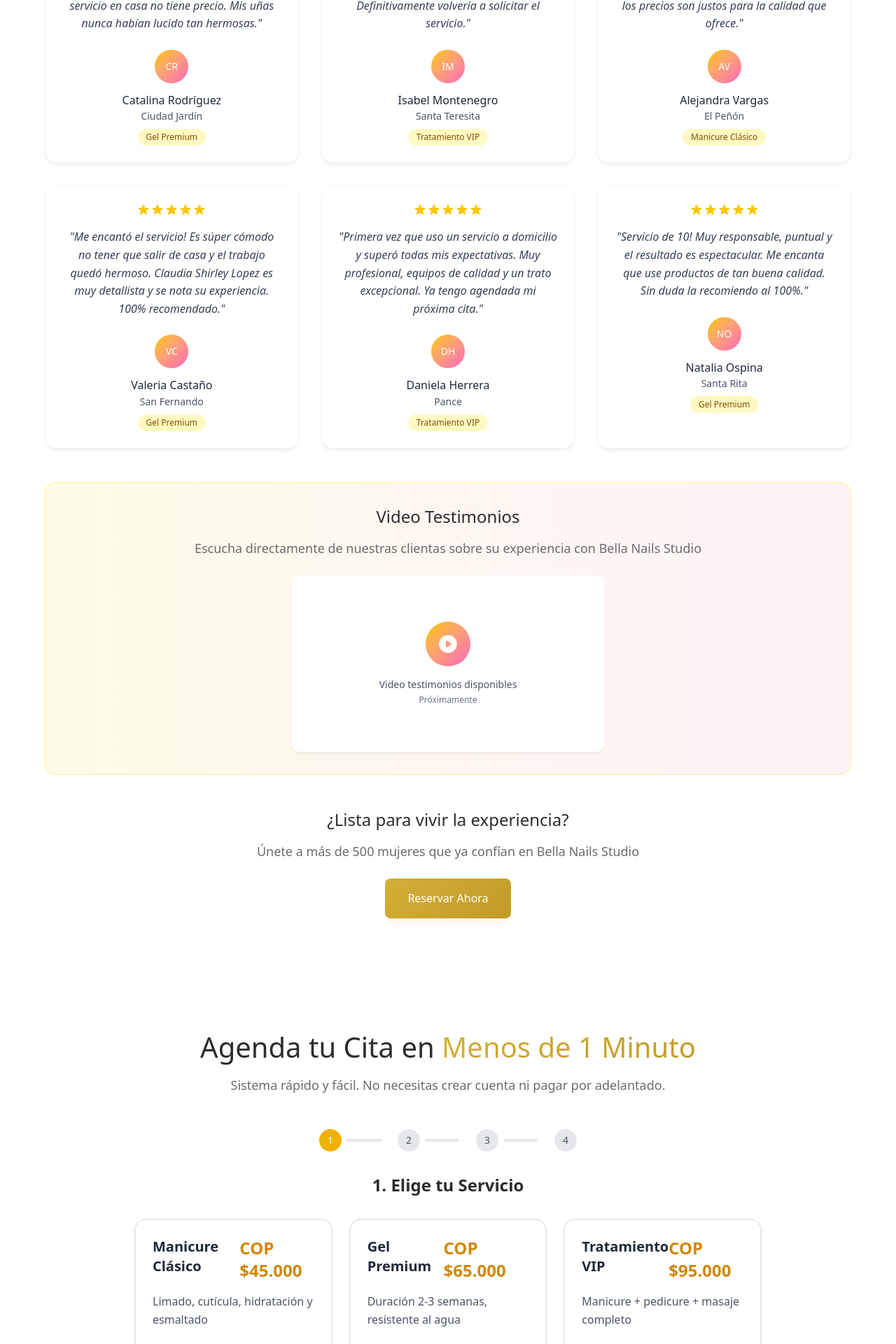
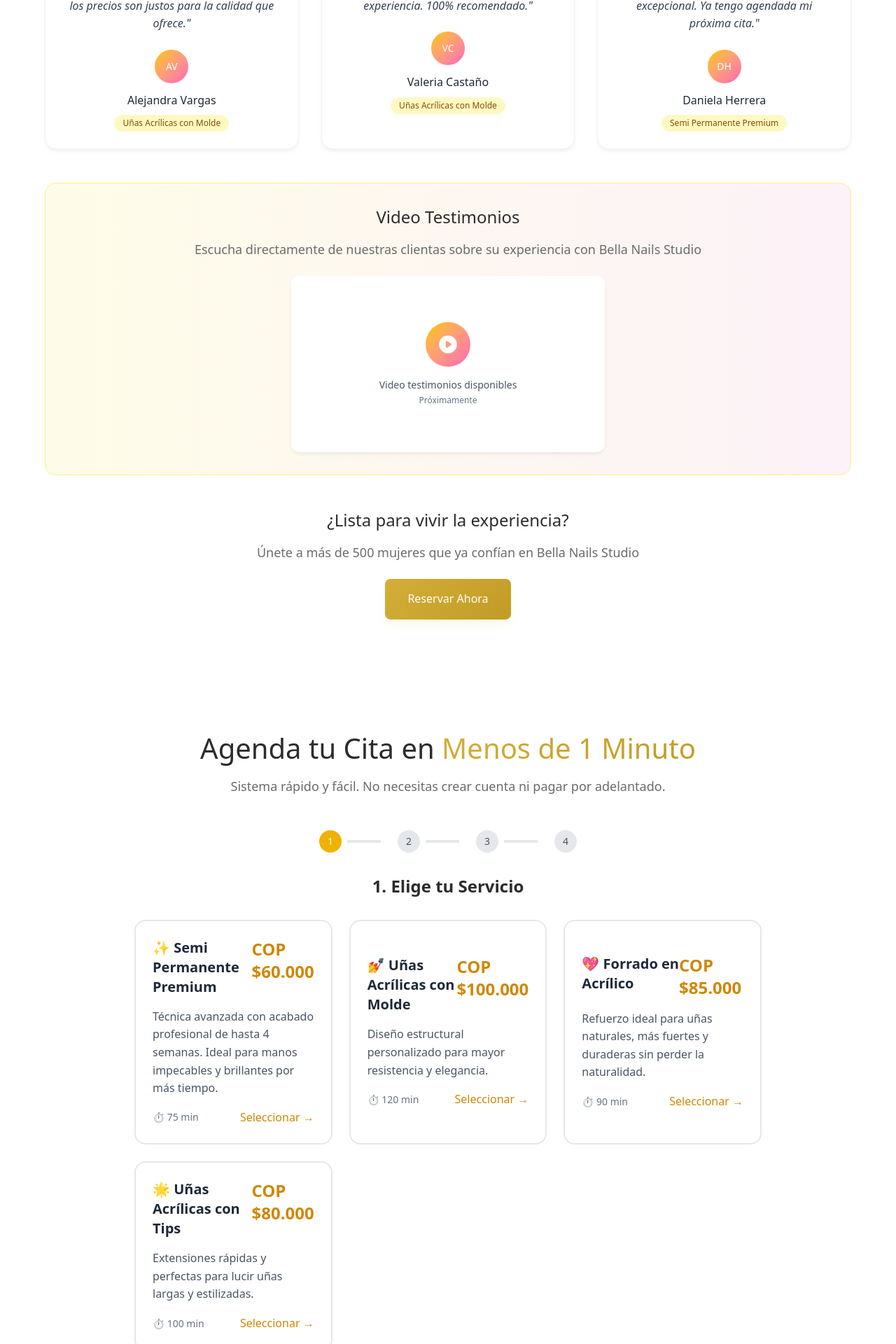
Before and after one commit to Desstter/nails, a Next.js app: page / in a window 1280 px wide. Shown: the part 5172-7092 px from the top of the page at 70% size. Built offline with nearby package versions, Linux system fonts and the light colour scheme; a web font is replaced by a local one.

Commit message:
Cambios a FastBooking

```diff
--- a/src/app/components/FastBooking.tsx
+++ b/src/app/components/FastBooking.tsx
@@ -34,25 +34,32 @@
 
   const services: Service[] = [
     {
-      id: "clasico",
-      name: "Manicure Clásico",
-      duration: 45,
-      price: "COP $45.000",
-      description: "Limado, cutícula, hidratación y esmaltado"
+      id: "semi-permanent",
+      name: "✨ Semi Permanente Premium",
+      duration: 75,
+      price: "COP $60.000",
+      description: "Técnica avanzada con acabado profesional de hasta 4 semanas. Ideal para manos impecables y brillantes por más tiempo."
     },
     {
-      id: "gel",
-      name: "Gel Premium",
-      duration: 60,
-      price: "COP $65.000",
-      description: "Duración 2-3 semanas, resistente al agua"
+      id: "acrylic-mold",
+      name: "💅 Uñas Acrílicas con Molde",
+      duration: 120,
+      price: "COP $100.000",
+      description: "Diseño estructural personalizado para mayor resistencia y elegancia."
     },
     {
-      id: "vip",
-      name: "Tratamiento VIP",
+      id: "acrylic-coating",
+      name: "💖 Forrado en Acrílico",
       duration: 90,
-      price: "COP $95.000",
-      description: "Manicure + pedicure + masaje completo"
+      price: "COP $85.000",
+      description: "Refuerzo ideal para uñas naturales, más fuertes y duraderas sin perder la naturalidad."
+    },
+    {
+      id: "acrylic-tips",
+      name: "🌟 Uñas Acrílicas con Tips",
+      duration: 100,
+      price: "COP $80.000",
+      description: "Extensiones rápidas y perfectas para lucir uñas largas y estilizadas."
     }
   ];
 
--- a/src/app/components/Testimonials.tsx
+++ b/src/app/components/Testimonials.tsx
@@ -4,57 +4,27 @@
   const testimonials = [
     {
       id: 1,
-      name: "Catalina Rodríguez",
-      location: "Ciudad Jardín",
+      name: "Alejandra Vargas",
       rating: 5,
-      comment: "Increíble servicio! Claudia Shirley Lopez es súper profesional y sus productos son de primera calidad. La comodidad de tener el servicio en casa no tiene precio. Mis uñas nunca habían lucido tan hermosas.",
-      service: "Gel Premium",
-      image: "CR"
+      comment: "Excelente experiencia! Desde el primer contacto por WhatsApp hasta el servicio final, todo fue perfecto. Muy profesional y los precios son justos para la calidad que ofrece.",
+      service: "Uñas Acrílicas con Molde",
+      image: "AV"
     },
     {
       id: 2,
-      name: "Isabel Montenegro",
-      location: "Santa Teresita",
+      name: "Valeria Castaño",
       rating: 5,
-      comment: "El mejor servicio de manicure que he tenido en Cali. Todo super higiénico, llegó puntual y el resultado quedó perfecto. Definitivamente volvería a solicitar el servicio.",
-      service: "Tratamiento VIP",
-      image: "IM"
-    },
-    {
-      id: 3,
-      name: "Alejandra Vargas",
-      location: "El Peñón",
-      rating: 5,
-      comment: "Excelente experiencia! Desde el primer contacto por WhatsApp hasta el servicio final, todo fue perfecto. Muy profesional y los precios son justos para la calidad que ofrece.",
-      service: "Manicure Clásico",
-      image: "AV"
-    },
-    {
-      id: 4,
-      name: "Valeria Castaño",
-      location: "San Fernando",
-      rating: 5,
-      comment: "Me encantó el servicio! Es súper cómodo no tener que salir de casa y el trabajo quedó hermoso. Claudia Shirley Lopez es muy detallista y se nota su experiencia. 100% recomendado.",
-      service: "Gel Premium",
+      comment: "Me encantó el servicio! Es súper cómodo no tener que salir de casa y el trabajo quedó hermoso. Muy detallista y se nota su experiencia. 100% recomendado.",
+      service: "Uñas Acrílicas con Molde",
       image: "VC"
     },
     {
       id: 5,
       name: "Daniela Herrera",
-      location: "Pance",
       rating: 5,
       comment: "Primera vez que uso un servicio a domicilio y superó todas mis expectativas. Muy profesional, equipos de calidad y un trato excepcional. Ya tengo agendada mi próxima cita.",
-      service: "Tratamiento VIP",
+      service: "Semi Permanente Premium",
       image: "DH"
-    },
-    {
-      id: 6,
-      name: "Natalia Ospina",
-      location: "Santa Rita",
-      rating: 5,
-      comment: "Servicio de 10! Muy responsable, puntual y el resultado es espectacular. Me encanta que use productos de tan buena calidad. Sin duda la recomiendo al 100%.",
-      service: "Gel Premium",
-      image: "NO"
     }
   ];
 
@@ -177,7 +147,6 @@
                   <span className="text-white font-medium text-sm">{testimonial.image}</span>
                 </div>
                 <h4 className="font-medium text-gray-800">{testimonial.name}</h4>
-                <p className="text-sm text-gray-600">{testimonial.location}</p>
                 <div className="mt-2 inline-block bg-yellow-100 text-yellow-800 px-3 py-1 rounded-full text-xs">
                   {testimonial.service}
                 </div>
--- a/src/app/components/TrustSection.tsx
+++ b/src/app/components/TrustSection.tsx
@@ -83,13 +83,13 @@
                   <span className="text-white text-2xl font-bold">CS</span>
                 </div>
                 <div>
-                  <h3 className="text-2xl font-semibold text-gray-800">Claudia Shirley Lopez</h3>
+                  <h3 className="text-2xl font-semibold text-gray-800">Shirley Lopez</h3>
                   <p className="text-yellow-600 font-medium">Nail Artist Profesional</p>
                   <div className="flex items-center gap-1 mt-1">
                     {[...Array(5)].map((_, i) => (
                       <span key={i} className="text-yellow-400 text-sm">★</span>
                     ))}
-                    <span className="text-gray-500 text-sm ml-2">8 años de experiencia</span>
+                    <span className="text-gray-500 text-sm ml-2">15 años de experiencia</span>
                   </div>
                 </div>
               </div>
```
